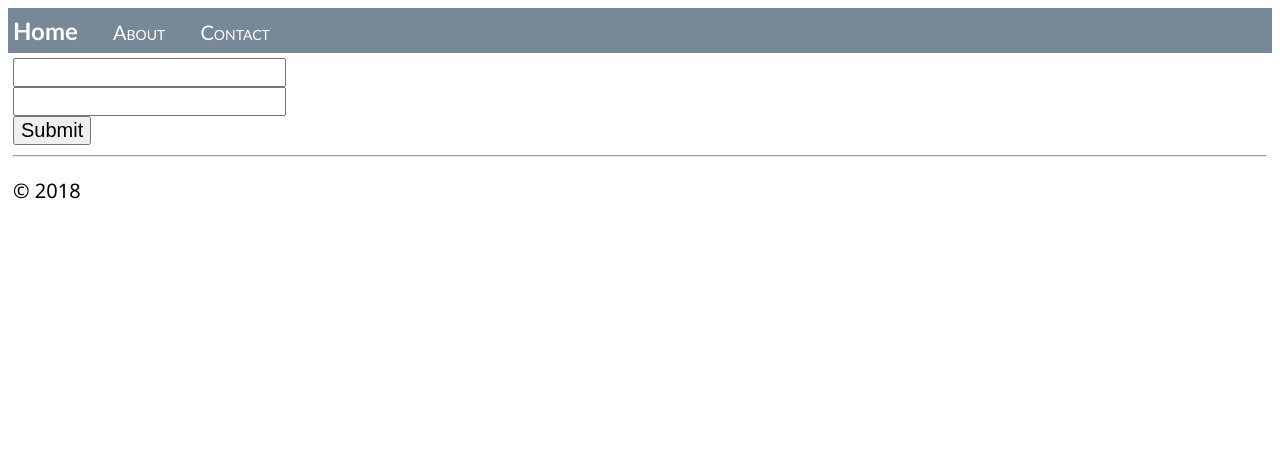
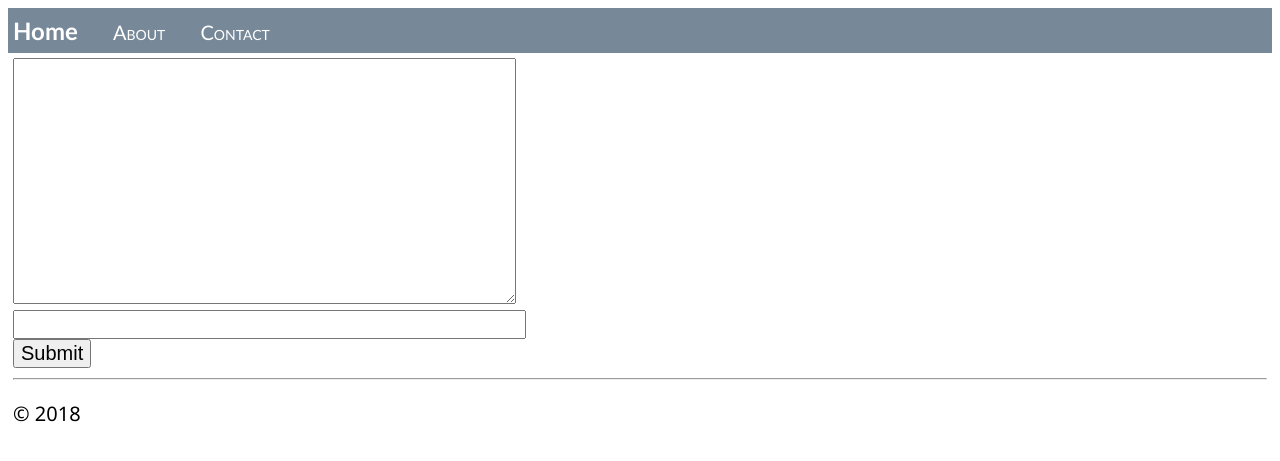
Before and after one commit to hogt1/vg3data_python, a Flask app: page /kalkulator in a window 1280 px wide. Shown: the top 461 px of the page. Run offline with Flask 2, Linux system fonts and the light colour scheme.

Commit message:
Kalkulator i egen funksjon

```diff
--- a/flask_start/static/site.css
+++ b/flask_start/static/site.css
@@ -1,7 +1,7 @@
 body{
     font-size: 20px;
 }
-input {
+input, textarea {
     font-size: 20px;
 }
 .message {
--- a/flask_start/templates/kalkulator.html
+++ b/flask_start/templates/kalkulator.html
@@ -6,8 +6,8 @@ Dette er en form
 {# https://www.w3schools.com/html/html_form_input_types.asp #}
 
 <form action="{{ url_for('kalkulator')}}" method="post">
-    <input type="text" name="stack" value=""><br>
-    <input type="text" name="inn" value=""><br>
+    <textarea cols="40" rows="10" name="stack"></textarea><br>
+    <input type="text" name="inn" value="" size="40"><br>
     <input type="submit" value="Submit">
 </form>
 
```
